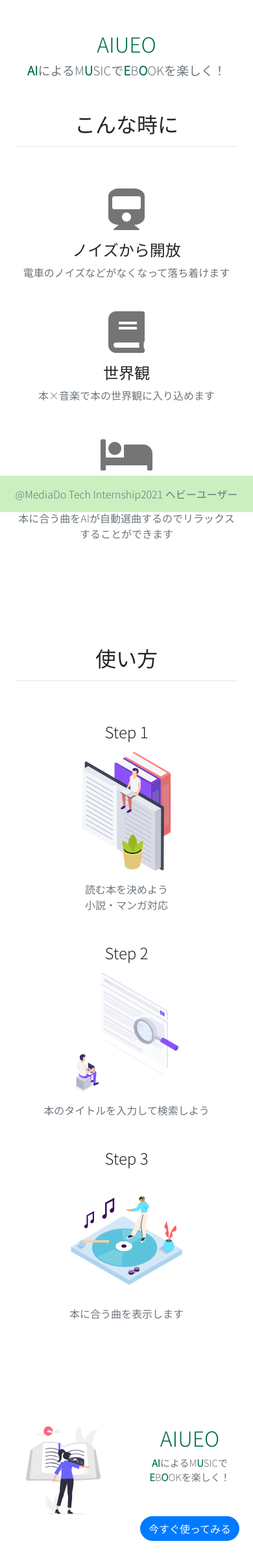
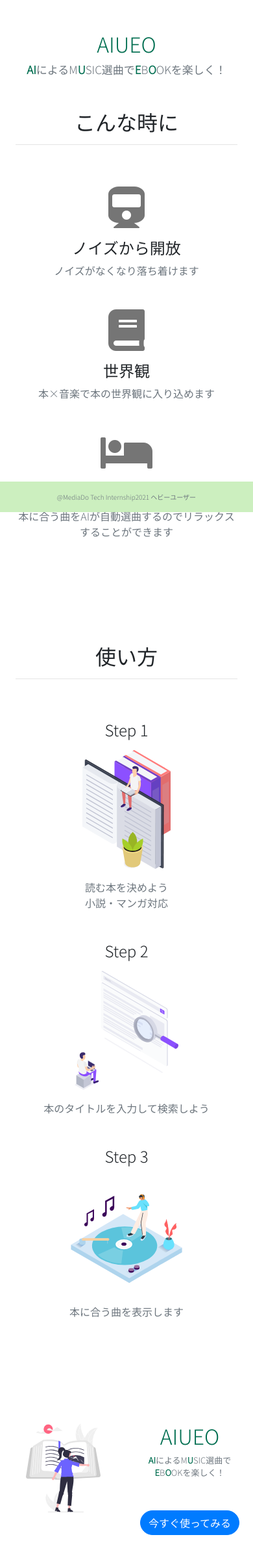
Before and after one commit to ryosuke8923/Media_do_Internship_2021, a Flask app: page /about in a window 390 px wide. Shown: the part 56-2461 px from the top of the page at 65% size. After the commit the page ends 2418 px from the top, so only its background shows below. Run offline with Flask 2, Linux system fonts and the light colour scheme; some libraries are stand-ins or nearby versions.

Commit message:
使用していないJS削除 css調整

```diff
--- a/static/css/style.css
+++ b/static/css/style.css
@@ -61,7 +61,10 @@ p.AIUEOsize{
 }
 @media screen and (max-width:420px) {
     p.AIUEOsize2{
-        font-size: 15px;
+        font-size: 13px;
+    }
+    p.AIUEOsize{
+        font-size: 17px;
     }
 }
 
@@ -128,3 +131,19 @@ p.AIUEOsize{
         width: 150px;
     }
 }
+/* ヘッダー */
+nav.headercolor{
+    background-color:#ccefbf;
+}
+
+
+/* フッター */
+
+footer.fixed-bottom{
+    background-color:#ccefbf;
+}
+@media screen and (max-width:420px){
+    p.footersize{
+        font-size: 10px;
+    }
+}
--- a/static/js/index.js
+++ /dev/null
@@ -1,24 +0,0 @@
-//変数
-let u = 'Hello World!';
-
-//定数
-const b = 'He.. World!';
-
-//配列
-const i = [1,2,3,4,5];
-
-//関数
-const test = (arg) => {
-    //ここに実行したい命令を書く
-    if(i.length > arg){
-        console.log('test1');
-    } else {
-        console.log('test2');
-    }
-};
-
-// document.getElementsByTagName('button')[0].addEventListener('click', () => {
-    // 命令を書く
-    // test(3);
-    // window.alert('Hello World!');
-// });
--- a/templates/about.html
+++ b/templates/about.html
@@ -28,7 +28,7 @@
 <body>
     <!-- header -->
     <header>
-        <nav class="navbar navbar-light navbar-expand-md " style="background-color: #ccefbf;">
+        <nav class="navbar navbar-light navbar-expand-md headercolor">
             <a class="navbar-brand" href="/">
                 AIUEO
             </a>
@@ -50,7 +50,7 @@
     <div class="container px-4 px-lg-5">
         <h2 class="text-center mt-5 mb-2 aiueo">AIUEO</h2>
         <p class="text-muted mb-2 text-center AIUEOsize">
-            <span class="AIUEOcolor">AI</span>によるM<span class="AIUEOcolor">U</span>SICで<span class="AIUEOcolor">E</span>B<span class="AIUEOcolor">O</span>OKを楽しく！
+            <span class="AIUEOcolor">AI</span>によるM<span class="AIUEOcolor">U</span>SIC選曲で<span class="AIUEOcolor">E</span>B<span class="AIUEOcolor">O</span>OKを楽しく！
         </p>
     </div>
 
@@ -65,7 +65,7 @@
                         <div class="mb-3"><i class="fas fa-train fa-4x konna"></i>
                         </div>
                         <h3 class="h4 mb-2">ノイズから開放</h3>
-                        <p class="text-muted mb-0">電車のノイズなどがなくなって落ち着けます</p>
+                        <p class="text-muted mb-0">ノイズがなくなり落ち着けます</p>
                     </div>
                 </div>
                 <div class="col-lg-4 col-md-12 text-center">
@@ -137,7 +137,7 @@
                     <div>
                         <h2 class="text-center mb-2 aiueo">AIUEO</h2>
                         <p class="text-muted mb-5 text-center AIUEOsize2">
-                            <span class="AIUEOcolor">AI</span>によるM<span class="AIUEOcolor">U</span>SICで<span class="AIUEOcolor">E</span>B<span class="AIUEOcolor">O</span>OKを楽しく！
+                            <span class="AIUEOcolor">AI</span>によるM<span class="AIUEOcolor">U</span>SIC選曲で<span class="AIUEOcolor">E</span>B<span class="AIUEOcolor">O</span>OKを楽しく！
                         </p>
                     </div>
                     <button type="button" class="btn btn-primary rounded-pill" onclick="location.href='/'">
@@ -150,12 +150,11 @@
 
 
     <!-- footer -->
-    <footer class="fixed-bottom" style="background-color:#ccefbf;">
+    <footer class="fixed-bottom">
         <div class="container-fluid center-block">
-            <p class="text-muted text-center mt-3 mb-3">@MediaDo Tech Internship2021 ヘビーユーザー</p>
+            <p class="text-muted text-center mt-3 mb-3 footersize">@MediaDo Tech Internship2021 ヘビーユーザー</p>
         </div>
     </footer>
-    <script src="../static/js/index.js"></script>
     <script src="https://code.jquery.com/jquery-3.3.1.slim.min.js" integrity="sha384-q8i/X+965DzO0rT7abK41JStQIAqVgRVzpbzo5smXKp4YfRvH+8abtTE1Pi6jizo" crossorigin="anonymous"></script>
     <script src="https://cdnjs.cloudflare.com/ajax/libs/popper.js/1.14.7/umd/popper.min.js" integrity="sha384-UO2eT0CpHqdSJQ6hJty5KVphtPhzWj9WO1clHTMGa3JDZwrnQq4sF86dIHNDz0W1" crossorigin="anonymous"></script>
     <script src="https://stackpath.bootstrapcdn.com/bootstrap/4.3.1/js/bootstrap.min.js" integrity="sha384-JjSmVgyd0p3pXB1rRibZUAYoIIy6OrQ6VrjIEaFf/nJGzIxFDsf4x0xIM+B07jRM" crossorigin="anonymous"></script>
```
Also changed, not shown: templates/index.html (+5 -10 lines), templates/result.html (+3 -4 lines).
